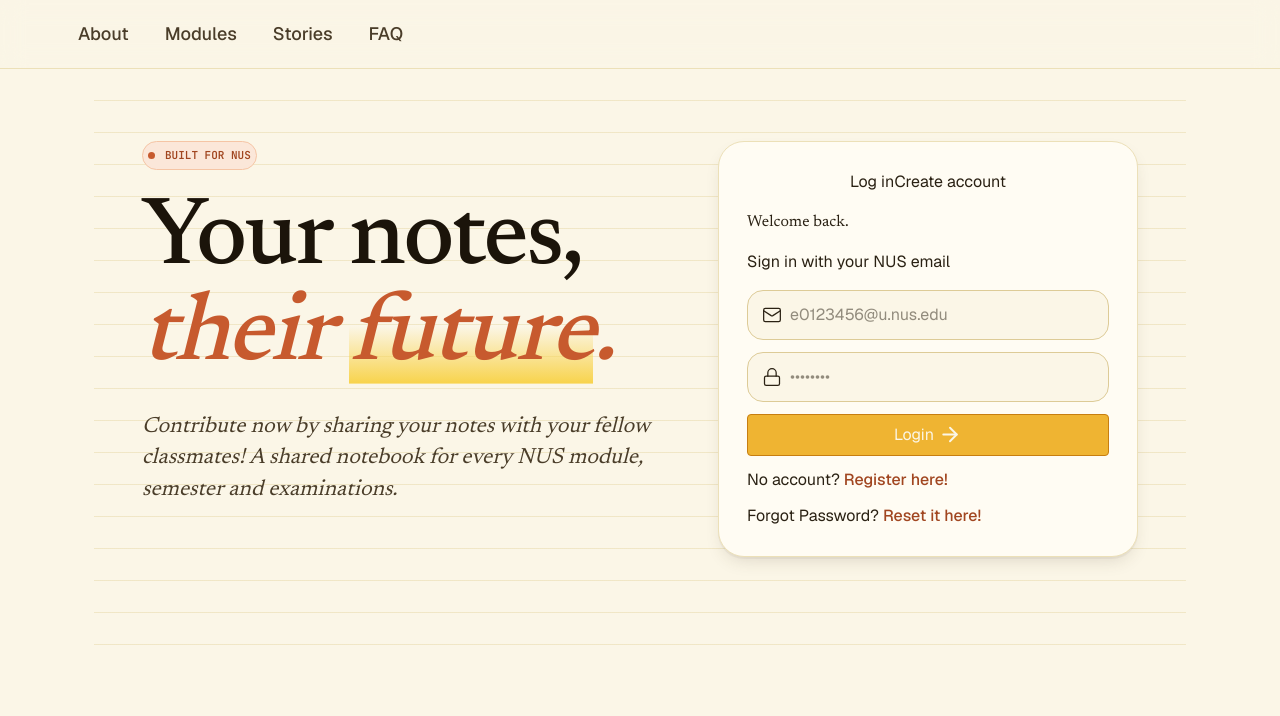
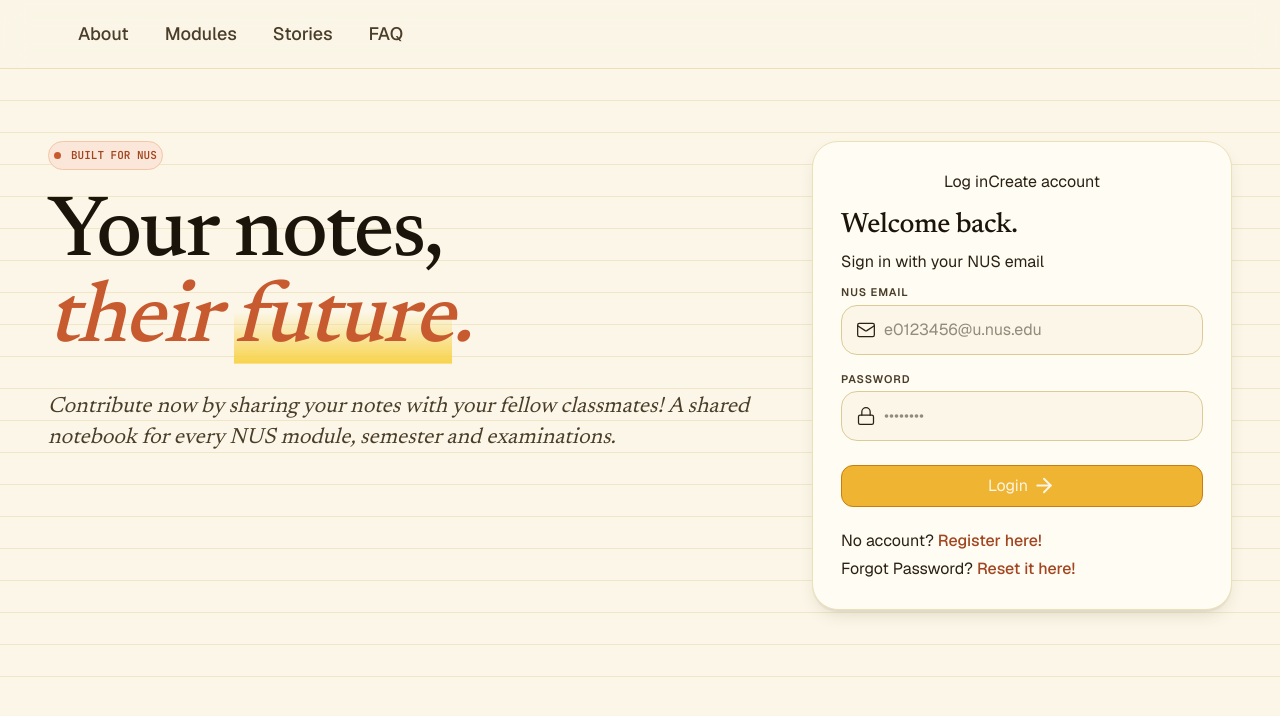
Before and after one commit to zaru-noodles/notelock, a Next.js app: page / in a window 1280 px wide. Shown: the top 716 px of the page. Built offline with nearby package versions, Linux system fonts and the light colour scheme.

Commit message:
Minor visual change

```diff
--- a/app/components/auth/LoginForm.tsx
+++ b/app/components/auth/LoginForm.tsx
@@ -40,8 +40,11 @@ export default function LoginForm() {
   };
 
   return (
-    <form onSubmit={handleLogin} className="flex flex-col gap-3 w-full">
-      <div className="flex items-center pl-3.5 py-1 bg-paper-1 border border-paper-4 rounded-2xl">
+    <form onSubmit={handleLogin} className="flex flex-col gap-1 w-full">
+      <label className="block font-sans text-[11px] font-semibold uppercase tracking-[0.08em] text-ink-2">
+        NUS EMAIL
+      </label>
+      <div className="flex items-center pl-3.5 py-1 bg-paper-1 border border-paper-4 rounded-2xl mb-3">
         <Mail className="h-5 w-5 text-ink-1 stroke-[1.5]" />
         <input
           className="rounded px-2 py-2 focus:outline-none w-[90%]"
@@ -56,7 +59,10 @@ export default function LoginForm() {
           placeholder="e0123456@u.nus.edu"
         />
       </div>
-      <div className="flex items-center pl-3.5 py-1 bg-paper-1 border border-paper-4 rounded-2xl">
+      <label className="block font-sans text-[11px] font-semibold uppercase tracking-[0.08em] text-ink-2">
+        PASSWORD
+      </label>
+      <div className="flex items-center pl-3.5 py-1 bg-paper-1 border border-paper-4 rounded-2xl mb-5">
         <Lock className="h-5 w-5 text-ink-1 stroke-[1.5]"></Lock>
         <input
           className="rounded px-2 py-2 focus:outline-none w-[90%]"
@@ -70,7 +76,7 @@ export default function LoginForm() {
       </div>
       {error && <p className="text-red-500 font-bold">{error}</p>}
       <button
-        className="border border-honey-500 rounded px-3 py-2 bg-honey-300 text-paper-1 hover:bg-honey-500 disabled:bg-honey-400 transition-transform duration-200 hover:translate-y-[-1px] hover:shadow-sh-4"
+        className="border border-honey-500 rounded-md px-3 py-2 bg-honey-300 text-paper-1 hover:bg-honey-500 disabled:bg-honey-400 transition-transform duration-200 hover:translate-y-[-1px] hover:shadow-sh-4 mb-4.5"
         type="submit"
         disabled={loading}
       >
--- a/app/components/auth/RegisterForm.tsx
+++ b/app/components/auth/RegisterForm.tsx
@@ -47,10 +47,7 @@ export default function RegisterForm({ setLoginInfomation }: Props) {
   };
 
   return (
-    <form
-      onSubmit={handleRegister}
-      className="flex flex-col gap-3 p-8 bg-white/20 rounded-lg shadow-lg backdrop-blur-md border border-white/30 w-full md:w-96"
-    >
+    <form onSubmit={handleRegister} className="flex flex-col gap-1 w-full">
       <h2 className="font-bold text-2xl text-gray-500">Sign up now!</h2>
       <input
         className="border border-gray-300 rounded px-3 py-2 focus:border-blue-500 focus:outline-none"
--- a/app/components/landing-page/AuthCard.tsx
+++ b/app/components/landing-page/AuthCard.tsx
@@ -14,14 +14,16 @@ export default function AuthCard() {
   }
 
   return (
-    <div className="flex flex-col bg-paper-0 border border-paper-3 shadow-sh-3 p-7 gap-4 rounded-xl">
+    <div className="flex flex-col bg-paper-0 border border-paper-3 shadow-sh-3 p-7 gap-1 rounded-xl">
       {/* Toggle mode */}
       <div className="flex justify-center">
         <button onClick={() => setMode("login")}>Log in</button>
         <button onClick={() => setMode("signup")}>Create account</button>
       </div>
-      <h2>{mode === "login" ? "Welcome back." : "Get the cheatsheets."}</h2>
-      <p>
+      <h2 className="font-display text-[28px] font-medium text-ink-0 tracking-[-0.015em] mt-1.5">
+        {mode === "login" ? "Welcome back." : "Get the cheatsheets."}
+      </h2>
+      <p className="mb-1.5">
         {mode === "login"
           ? "Sign in with your NUS email"
           : "Use your NUS email to sign up now!"}
--- a/app/components/landing-page/Hero.tsx
+++ b/app/components/landing-page/Hero.tsx
@@ -9,7 +9,7 @@ export default function Hero() {
           <span className="h-1.75 w-1.75 bg-terra-400 rounded-[50%] "></span>
           BUILT FOR NUS
         </span>
-        <h1 className="font-medium text-[96px] text-ink-0 max-w-160 mb-7 leading-none tracking-tight [font-variation-settings:'opsz'_72]">
+        <h1 className="font-medium text-[86px] text-ink-0 mb-7 leading-none tracking-tight [font-variation-settings:'opsz'_72]">
           Your notes, <br />
           <span className="font-display text-terra-400 italic">
             their{" "}
@@ -19,7 +19,7 @@ export default function Hero() {
             .
           </span>
         </h1>
-        <p className="font-display italic font-normal text-[22px] leading-[1.45] text-ink-2 mb-9 max-w-130">
+        <p className="font-display italic font-normal text-[22px] leading-[1.45] text-ink-2 mb-9">
           Contribute now by sharing your notes with your fellow classmates! A
           shared notebook for every NUS module, semester and examinations.
         </p>
```
